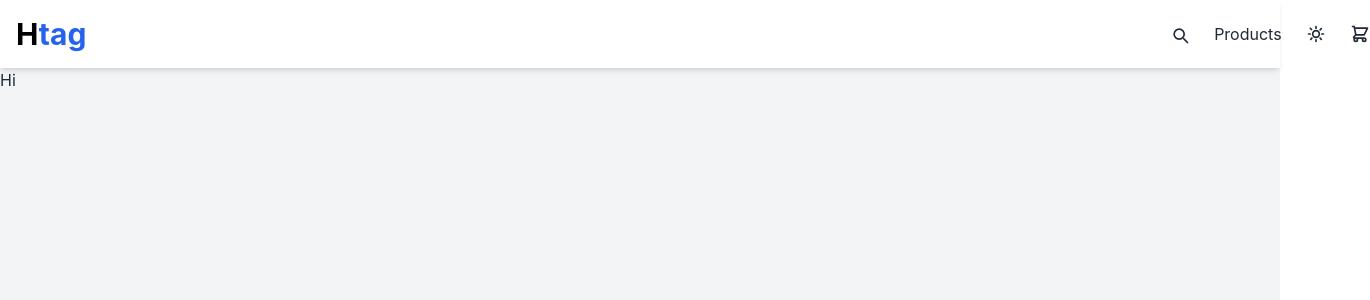
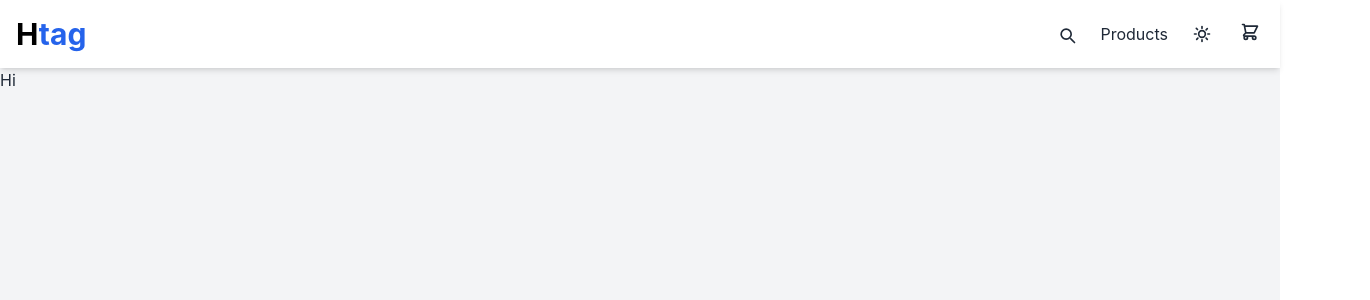
Before and after one commit to herinp45/fullstack-ecommerce, a React (Create React App) app in the folder frontend/: page /cart in a window 1280 px wide. Shown: the top 300 px of the page, 1370 px wide, since content can reach past the window. Built offline with nearby package versions, Linux system fonts and the light colour scheme; sample sign-in values are in the browser's storage.

Commit message:
Refactor Navbar component for improved layout and accessibility to avoid overflow for md

```diff
--- a/frontend/src/components/Navbar.jsx
+++ b/frontend/src/components/Navbar.jsx
@@ -59,64 +59,68 @@ function Navbar() {
     );
 
     const hamburgerSvg = (
-        <svg className="w-6 h-6" fill="none" viewBox="0 0 24 24" stroke="currentColor">
+        <svg className="w-5 h-5" fill="none" viewBox="0 0 24 24" stroke="currentColor">
             <path strokeWidth="2" strokeLinecap="round" strokeLinejoin="round" d="M4 6h16M4 12h16M4 18h16" />
         </svg>
     );
 
     const closeSvg = (
-        <svg className="w-6 h-6" fill="none" viewBox="0 0 24 24" stroke="currentColor">
+        <svg className="w-5 h-5" fill="none" viewBox="0 0 24 24" stroke="currentColor">
             <path strokeWidth="2" strokeLinecap="round" strokeLinejoin="round" d="M6 18L18 6M6 6l12 12" />
         </svg>
     );
 
     return (
-        <nav className="sticky top-0 z-50 bg-white dark:bg-gray-900 shadow-md ">
+        <nav className="sticky top-0 z-50 bg-white dark:bg-gray-900 shadow-md w-full">
             <div className="max-w-7xl mx-auto flex items-center justify-between px-4 py-4">
                 {/* Logo */}
                 <Link to="/" className="text-3xl font-bold text-black dark:text-white">
                     H<span className="text-blue-600">tag</span>
                 </Link>
 
-                {/* Search and icons */}
-                <div className="flex items-center justify-end space-x-6 relative">
-                    {/* Search Button */}
-                   <SearchBar />
+                {/* Right Section */}
+                <div className="flex items-center gap-6">
+                    {/* Search */}
+                    <div className="mt-1 md:mt-0">
+                        <SearchBar />
+                    </div>
 
                     {/* Desktop menu */}
-                    <div className="hidden md:flex items-center space-x-6 w-1/4">
-                        <Link to="/products" className="text-gray-800 dark:text-white
-                        hover:text-blue-600 hover:dark:text-blue-400">
+                    <div className="hidden md:flex items-center gap-6">
+                        <Link to="/products" className="text-gray-800 dark:text-white hover:text-blue-600 hover:dark:text-blue-400">
                             Products
                         </Link>
-                        <button onClick={toggleDarkMode} className="text-gray-800 dark:text-white
-                        hover:text-blue-600 hover:dark:text-blue-400">
+                        <button
+                            onClick={toggleDarkMode}
+                            className="w-6 h-6 text-gray-800 dark:text-white hover:text-blue-600 hover:dark:text-blue-400"
+                        >
                             {isDarkMode ? darkModeSvg : lightModeSvg}
                         </button>
-                        <Link to="/cart" className="text-gray-800 dark:text-white
-                        hover:text-blue-600 hover:dark:text-blue-400">
+                        <Link to="/cart" className="w-6 h-6 text-gray-800 dark:text-white hover:text-blue-600 hover:dark:text-blue-400">
                             {cartSvg}
                         </Link>
                     </div>
 
-                    {/* Mobile hamburger */}
-                    <div className="md:hidden">
-                        <button onClick={() => setIsMobileMenuOpen((prev) => !prev)}
-                                className="text-gray-800 dark:text-white hover:text-blue-600
-                                 transition duration-300 hover:dark:text-blue-400">
+                    {/* Mobile menu toggle */}
+                    <div className="md:hidden flex items-center">
+                        <button
+                            onClick={() => setIsMobileMenuOpen((prev) => !prev)}
+                            className="text-gray-800 dark:text-white hover:text-blue-600 hover:dark:text-blue-400"
+                        >
                             {isMobileMenuOpen ? closeSvg : hamburgerSvg}
                         </button>
                     </div>
                 </div>
             </div>
 
-            {/* Mobile menu */}
+            {/* Mobile Drawer Menu */}
             {isMobileMenuOpen && (
                 <div className="fixed top-0 right-0 h-full w-1/2 bg-white dark:bg-gray-900 shadow-lg p-6 z-40 md:hidden">
                     <div className="flex flex-col space-y-6">
-                        <button onClick={() => setIsMobileMenuOpen(false)}
-                                className="text-gray-800 dark:text-white hover:text-blue-600
-                                transition-transform duration-300 ml-auto hover:dark:text-blue-400">
+                        <button
+                            onClick={() => setIsMobileMenuOpen(false)}
+                            className="text-gray-800 dark:text-white hover:text-blue-600 ml-auto hover:dark:text-blue-400"
+                        >
                             {closeSvg}
                         </button>
                         <Link
@@ -131,8 +135,7 @@ function Navbar() {
                                 toggleDarkMode();
                                 setIsMobileMenuOpen(false);
                             }}
-                            className="text-lg text-gray-800 dark:text-white hover:text-blue-600 flex items-center space-x-2
-                            hover:dark:text-blue-400"
+                            className="text-lg text-gray-800 dark:text-white flex items-center space-x-2 hover:text-blue-600 hover:dark:text-blue-400"
                         >
                             {isDarkMode ? darkModeSvg : lightModeSvg}
                             <span>{isDarkMode ? "Light Mode" : "Dark Mode"}</span>
@@ -140,8 +143,7 @@ function Navbar() {
                         <Link
                             to="/cart"
                             onClick={() => setIsMobileMenuOpen(false)}
-                            className="text-lg text-gray-800 dark:text-white hover:text-blue-600 flex items-center space-x-2
-                            hover:dark:text-blue-400"
+                            className="text-lg text-gray-800 dark:text-white flex items-center space-x-2 hover:text-blue-600 hover:dark:text-blue-400"
                         >
                             {cartSvg}
                             <span>Cart</span>
```
